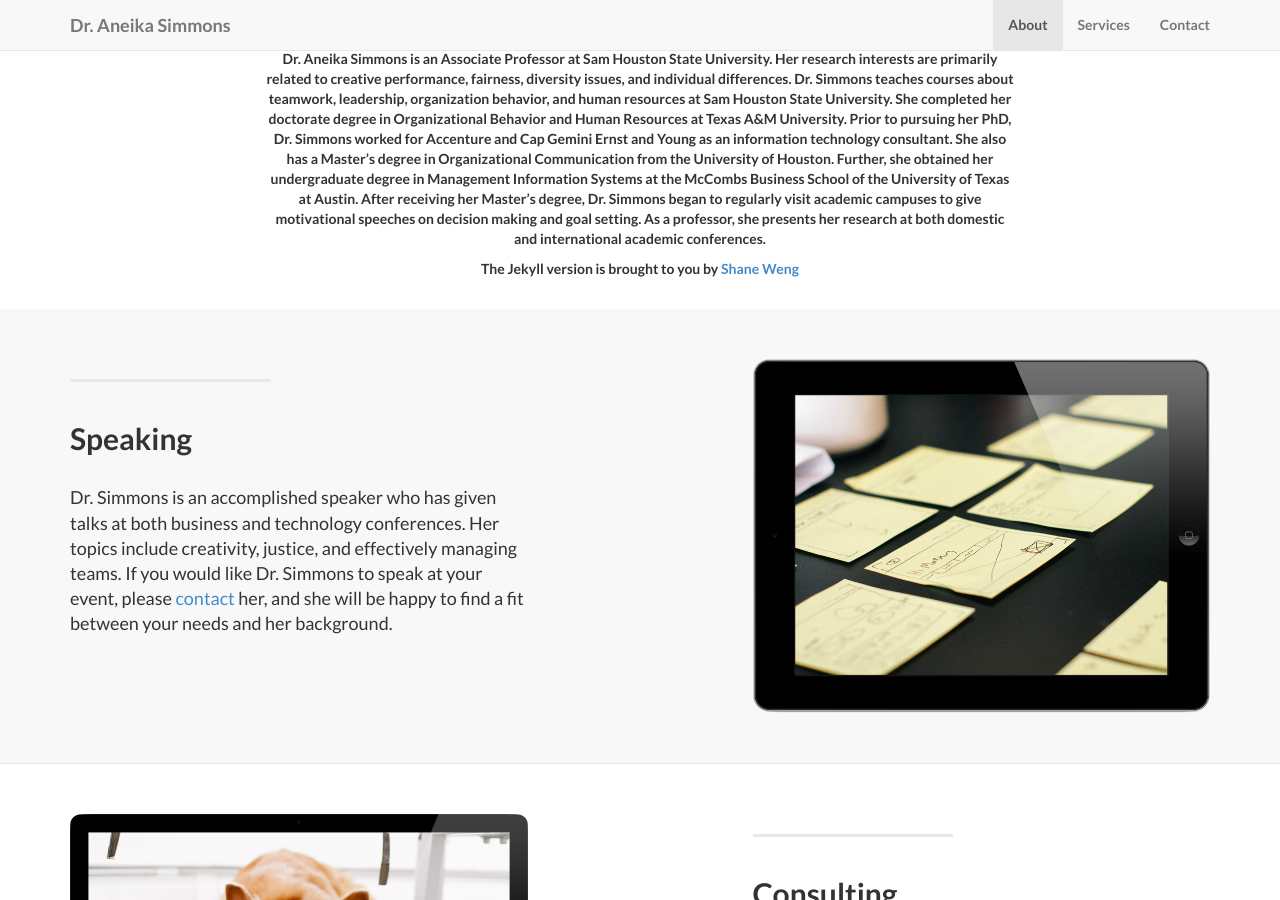
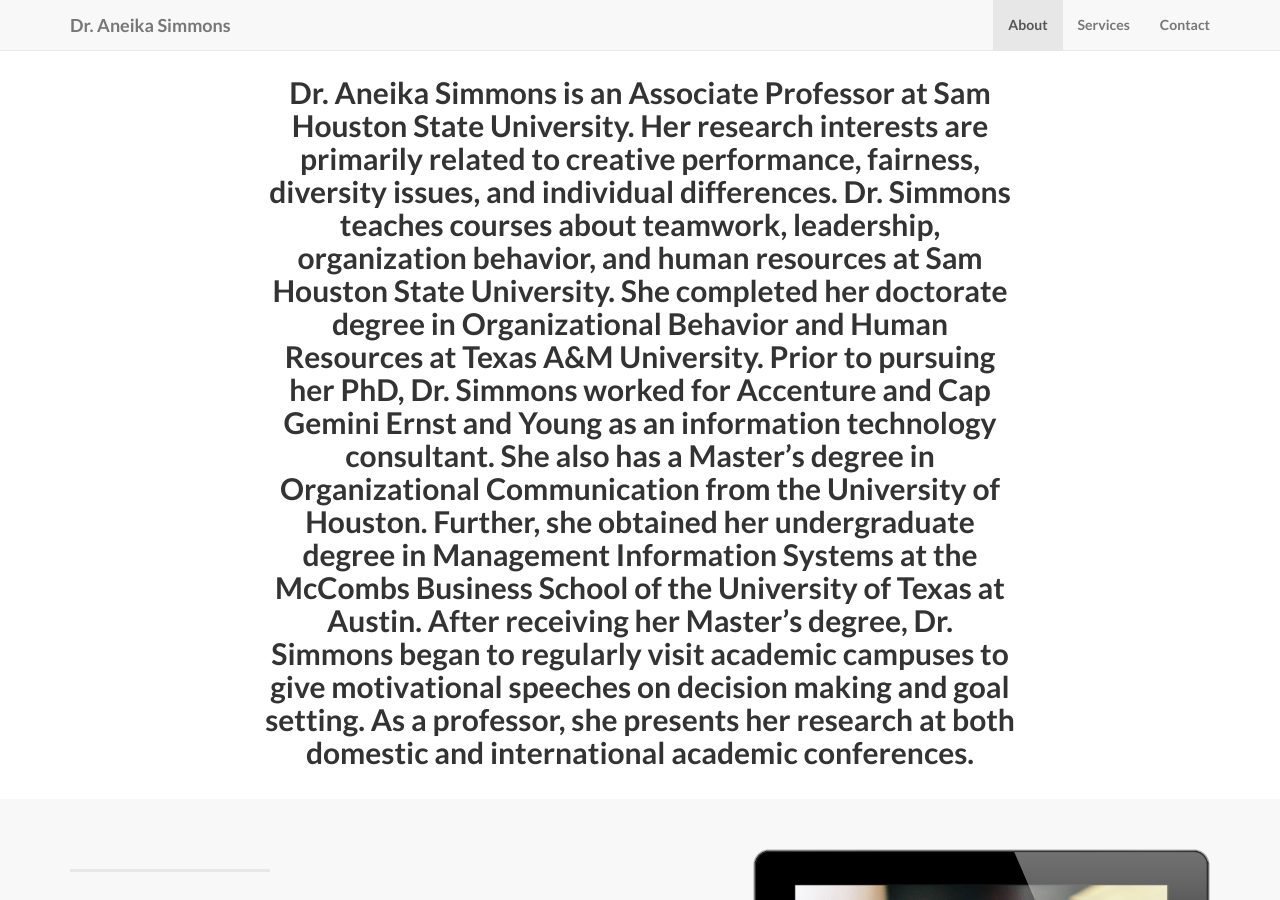
Before and after one commit to aneikasimmons/aneikasimmons.github.io, a Jekyll site: the page built from index.html, in a window 1280 px wide and 900 px high, scrolled down 851 px. Built offline with Jekyll 4.4.1, drawn with Linux system fonts in a browser that asks for light colours.

Commit message:
Update about.html

```diff
--- a/_includes/about.html
+++ b/_includes/about.html
@@ -3,10 +3,9 @@
         <div class="row">
             <div class="col-lg-8 col-lg-offset-2">
               <br/><br/>
-              <h2>About Dr. Simmons</h2>
+              <h1>About Dr. Simmons</h1>
               <br/>
-                <p>Dr. Aneika Simmons is an Associate Professor at Sam Houston State University. Her research interests are primarily related to creative performance, fairness, diversity issues, and individual differences.  Dr. Simmons teaches courses about teamwork, leadership, organization behavior, and human resources at Sam Houston State University.  She completed her doctorate degree in Organizational Behavior and Human Resources at Texas A&M University.  Prior to pursuing her PhD, Dr. Simmons worked for Accenture and Cap Gemini Ernst and Young as an information technology consultant.  She also has a Master’s degree in Organizational Communication from the University of Houston. Further, she obtained her undergraduate degree in Management Information Systems at the McCombs Business School of the University of Texas at Austin. After receiving her Master’s degree, Dr. Simmons began to regularly visit academic campuses to give motivational speeches on decision making and goal setting. As a professor, she presents her research at both domestic and international academic conferences.</p>
-                <p>The Jekyll version is brought to you by <a href="https://github.com/swcool">Shane Weng</a></p>
+                <h2>Dr. Aneika Simmons is an Associate Professor at Sam Houston State University. Her research interests are primarily related to creative performance, fairness, diversity issues, and individual differences.  Dr. Simmons teaches courses about teamwork, leadership, organization behavior, and human resources at Sam Houston State University.  She completed her doctorate degree in Organizational Behavior and Human Resources at Texas A&M University.  Prior to pursuing her PhD, Dr. Simmons worked for Accenture and Cap Gemini Ernst and Young as an information technology consultant.  She also has a Master’s degree in Organizational Communication from the University of Houston. Further, she obtained her undergraduate degree in Management Information Systems at the McCombs Business School of the University of Texas at Austin. After receiving her Master’s degree, Dr. Simmons began to regularly visit academic campuses to give motivational speeches on decision making and goal setting. As a professor, she presents her research at both domestic and international academic conferences.</h2>
                 <br/>
               </div>
         </div>
```
